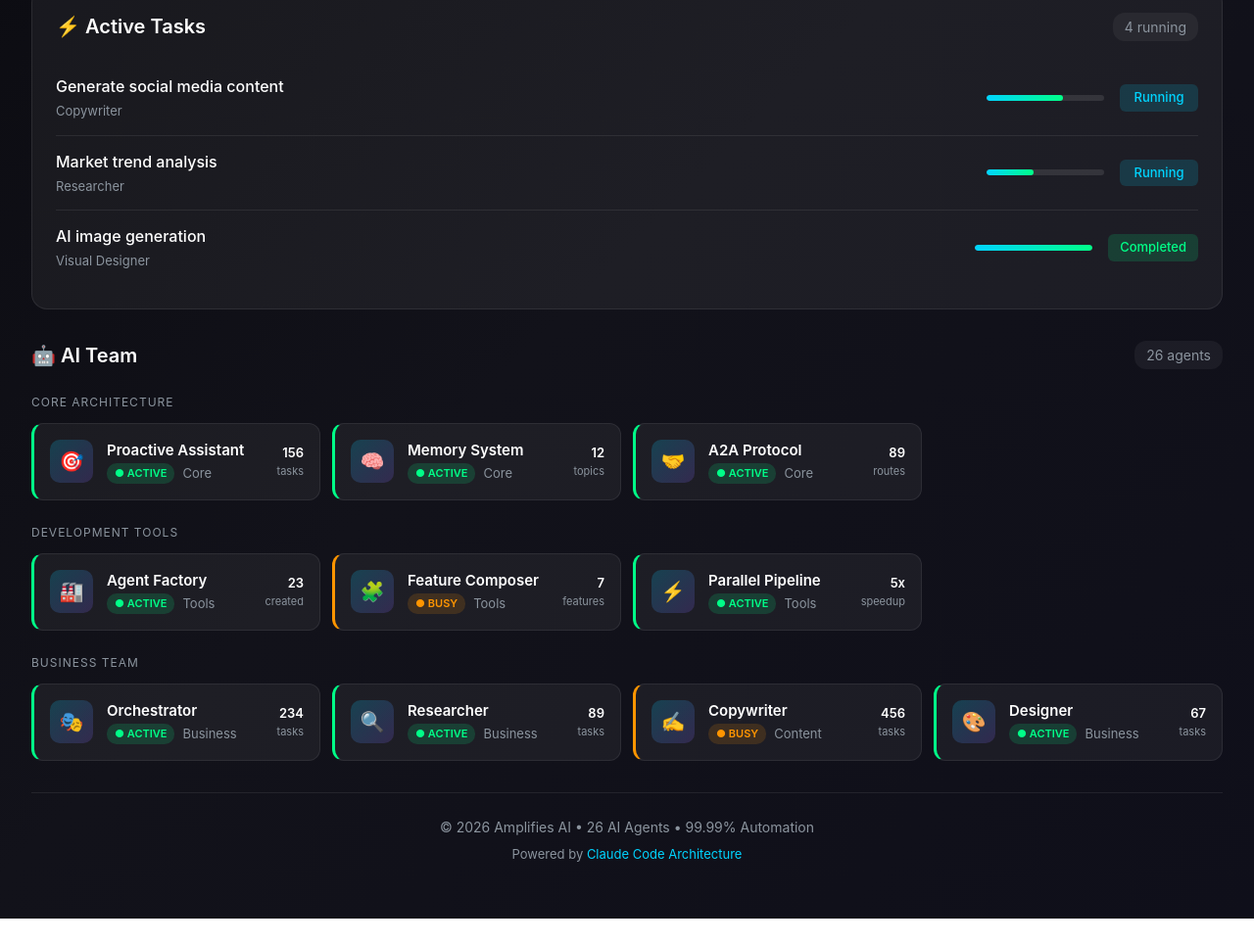
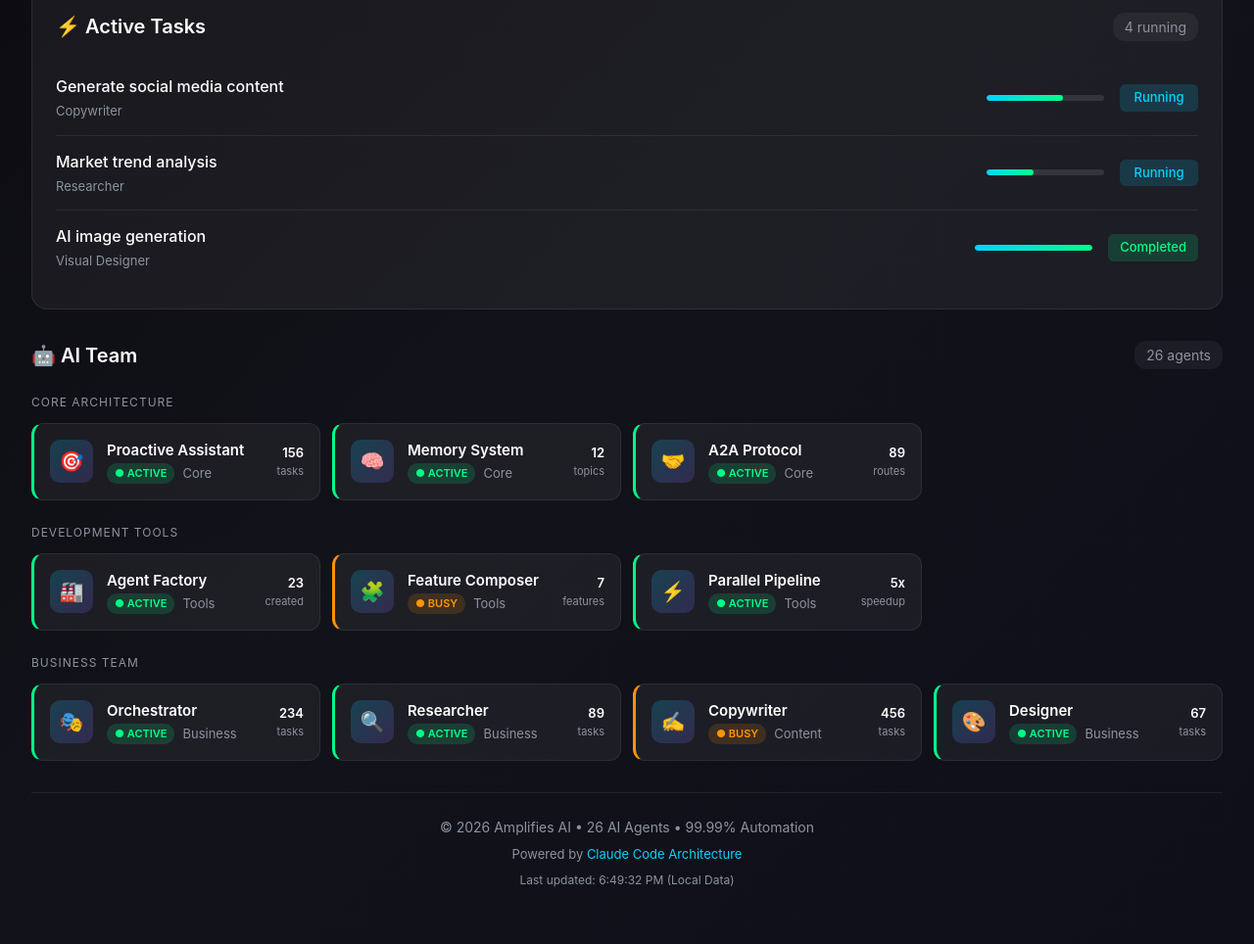
Before and after one commit to jasonbai001/amplifies-api, a website: page dashboard/index.html in a window 1280 px wide. Shown: the part 421-1385 px from the top of the page at 98% size. Before the commit the page ends 1359 px from the top, so only its background shows below. Drawn offline with Linux system fonts and the light colour scheme; no server answers.

Commit message:
Update Dashboard v2 with live API connection to Render backend

```diff
--- a/dashboard/index.html
+++ b/dashboard/index.html
@@ -689,7 +689,106 @@
         <footer class="footer">
             <p>© 2026 Amplifies AI • 26 AI Agents • 99.99% Automation</p>
             <p style="margin-top: 8px; font-size: 0.8125rem;">Powered by <a href="#">Claude Code Architecture</a></p>
+            <p id="last-updated" style="margin-top: 8px; font-size: 0.75rem; color: var(--text-secondary);">Last updated: --</p>
         </footer>
     </main>
+
+    <script>
+        const API_URL = 'https://amplifies-api.onrender.com';
+        let isConnected = false;
+
+        // Fetch data from API
+        async function fetchData() {
+            const startTime = performance.now();
+            try {
+                const response = await fetch(`${API_URL}/api/dashboard`, {
+                    method: 'GET',
+                    headers: { 'Content-Type': 'application/json' }
+                });
+
+                if (!response.ok) throw new Error(`HTTP ${response.status}`);
+
+                const data = await response.json();
+                const responseTime = Math.round(performance.now() - startTime);
+
+                isConnected = true;
+                updateConnectionStatus(true, responseTime);
+                return data;
+            } catch (error) {
+                console.log('API failed:', error.message);
+                isConnected = false;
+                updateConnectionStatus(false);
+                return generateMockData();
+            }
+        }
+
+        // Update connection status badge
+        function updateConnectionStatus(connected, responseTime) {
+            const badge = document.querySelector('.connection-badge');
+            const dot = document.querySelector('.pulse-dot');
+
+            if (connected) {
+                badge.innerHTML = `<span class="pulse-dot"></span> Connected (${responseTime}ms)`;
+                dot.style.background = 'var(--accent-green)';
+            } else {
+                badge.innerHTML = `<span class="pulse-dot" style="background: var(--accent-orange);"></span> Using Local Data`;
+            }
+        }
+
+        // Generate mock data when API is offline
+        function generateMockData() {
+            return {
+                timestamp: new Date().toISOString(),
+                system: { status: 'online', version: 'v2.2-hybrid', uptime: '99.9%' },
+                kpi: {
+                    totalAgents: 26,
+                    completedTasks: 156,
+                    imagesGenerated: 47,
+                    avgResponseTime: 245,
+                    uptime: '99.9%'
+                },
+                agents: [
+                    { id: 'orchestrator', name: 'Orchestrator', displayName: '🎭 Orchestrator', status: 'active', team: 'business', tasksCompleted: 234 },
+                    { id: 'researcher', name: 'Researcher', displayName: '🔍 Researcher', status: 'active', team: 'business', tasksCompleted: 89 },
+                    { id: 'copywriter', name: 'Copywriter', displayName: '✍️ Copywriter', status: 'busy', team: 'content', tasksCompleted: 456 },
+                    { id: 'designer', name: 'Designer', displayName: '🎨 Designer', status: 'active', team: 'business', tasksCompleted: 67 }
+                ],
+                tasks: [
+                    { id: 1, name: '生成小红书内容', assignee: 'Copywriter', status: 'completed', progress: 100 },
+                    { id: 2, name: '市场趋势分析', assignee: 'Researcher', status: 'running', progress: 65 },
+                    { id: 3, name: '邮件发送任务', assignee: 'Orchestrator', status: 'pending', progress: 0 }
+                ]
+            };
+        }
+
+        // Update dashboard with data
+        function updateDashboard(data) {
+            // Update KPI cards
+            if (data.kpi) {
+                const kpiCards = document.querySelectorAll('.kpi-value');
+                if (kpiCards[0]) kpiCards[0].textContent = data.kpi.totalAgents || 26;
+                if (kpiCards[1]) kpiCards[1].textContent = data.kpi.completedTasks || 156;
+                if (kpiCards[2]) kpiCards[2].textContent = data.kpi.imagesGenerated || 47;
+                if (kpiCards[3]) kpiCards[3].textContent = (data.kpi.avgResponseTime || 245) + 'ms';
+                if (kpiCards[4]) kpiCards[4].textContent = data.kpi.uptime || '99.9%';
+            }
+
+            // Update last updated time
+            const lastUpdated = document.getElementById('last-updated');
+            if (lastUpdated) {
+                const time = new Date().toLocaleTimeString();
+                lastUpdated.textContent = `Last updated: ${time} ${isConnected ? '(Live API)' : '(Local Data)'}`;
+            }
+        }
+
+        // Initial load
+        fetchData().then(updateDashboard);
+
+        // Auto-refresh every 3 seconds
+        setInterval(async () => {
+            const data = await fetchData();
+            updateDashboard(data);
+        }, 3000);
+    </script>
 </body>
 </html>
```
